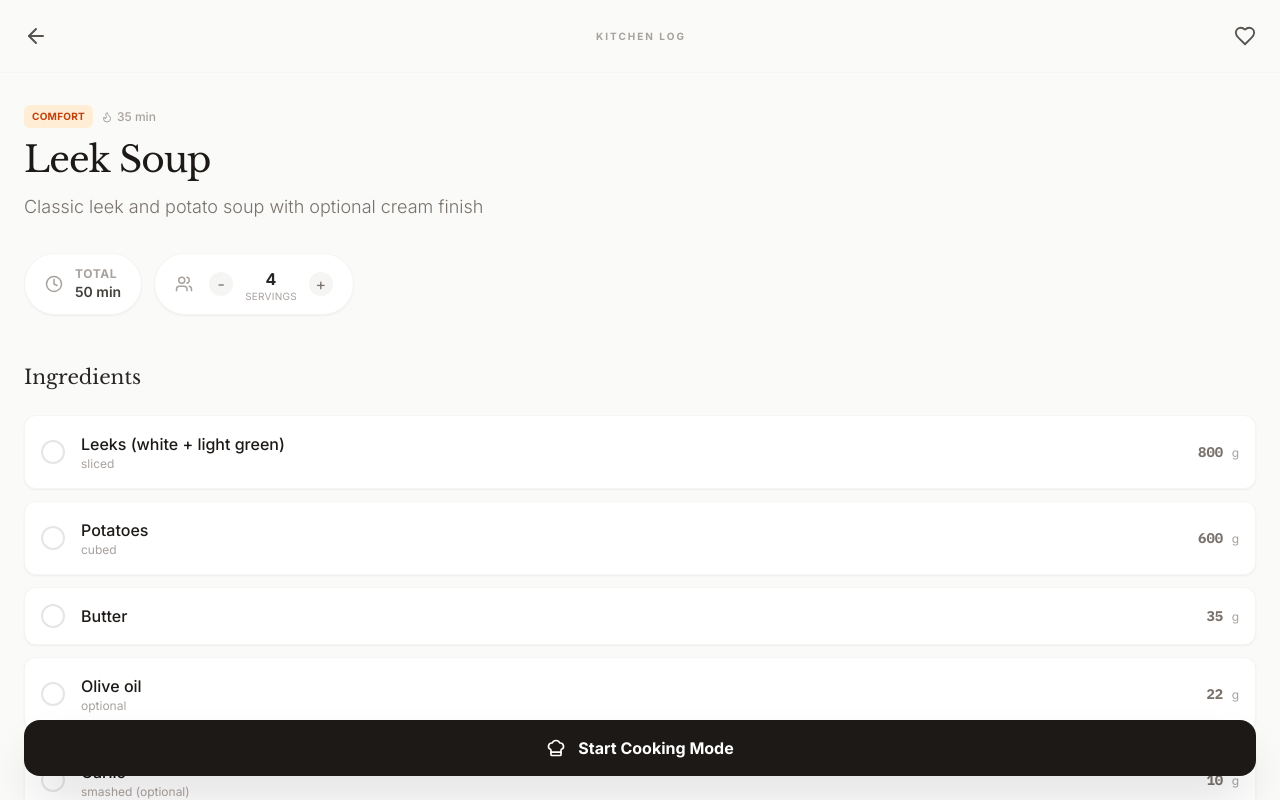
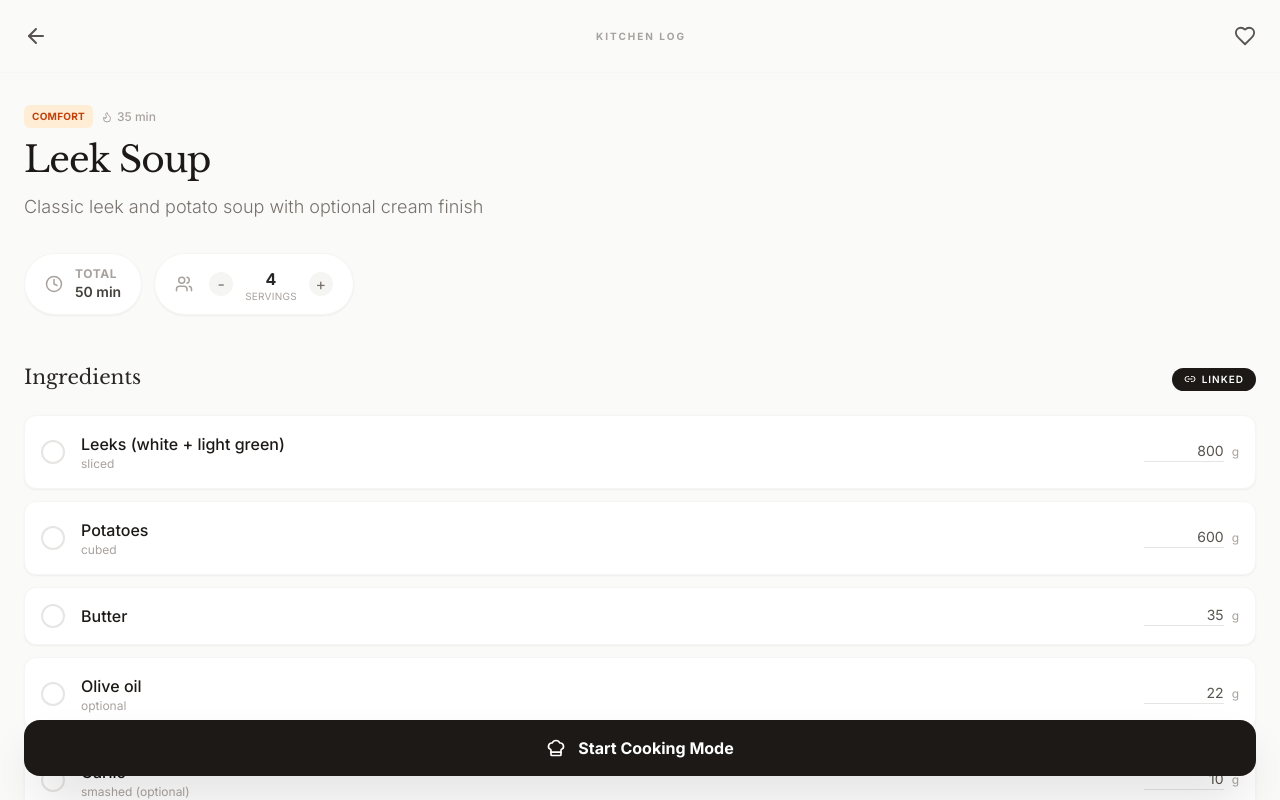
Before and after one commit to benjaminshafii/digital-empire, a React (Vite) app in the folder apps/recipes/: page / in a window 1280 px wide. Both pictures are taken after a click on the button 640 px from the left and 330 px from the top of the page. Shown: the top 800 px of the page. Built offline with nearby package versions, Linux system fonts and the light colour scheme.

Commit message:
Restore ingredient scaling with linked controls.

```diff
--- a/apps/recipes/src/components/RecipeDetail.tsx
+++ b/apps/recipes/src/components/RecipeDetail.tsx
@@ -9,6 +9,8 @@ import {
   Clock,
   Flame,
   Heart,
+  Link2,
+  Link2Off,
   Pause,
   Play,
   RotateCcw,
@@ -27,11 +29,13 @@ type ScaledIngredient = {
   unit: string;
   prep?: string;
   amount: number;
+  baseAmount: number;
   scaledAmount: number;
 };
 
 type IngredientGroup = {
   name: string;
+  scale: number;
   ingredients: ScaledIngredient[];
 };
 
@@ -54,6 +58,7 @@ type IngredientRowProps = {
   ingredient: ScaledIngredient;
   isChecked: boolean;
   onToggle: () => void;
+  onAmountChange: (value: string) => void;
 };
 
 const stripHtml = (value: string): string => {
@@ -133,15 +138,23 @@ const Timer = ({ duration, isRunning, onToggle, onReset }: TimerProps) => {
   );
 };
 
-const IngredientRow = ({ ingredient, isChecked, onToggle }: IngredientRowProps) => {
-  const amountLabel = formatScaledAmount(ingredient.scaledAmount);
+const IngredientRow = ({ ingredient, isChecked, onToggle, onAmountChange }: IngredientRowProps) => {
+  const safeAmount = Number.isFinite(ingredient.scaledAmount) ? ingredient.scaledAmount : ingredient.baseAmount;
+  const displayAmount = formatScaledAmount(safeAmount);
 
   return (
-    <button
-      type="button"
+    <div
+      role="button"
+      tabIndex={0}
       onClick={onToggle}
+      onKeyDown={(event) => {
+        if (event.key === "Enter" || event.key === " ") {
+          event.preventDefault();
+          onToggle();
+        }
+      }}
       className={
-        "group flex w-full items-center justify-between p-4 rounded-xl cursor-pointer border transition-all duration-300 " +
+        "group flex items-center justify-between gap-4 p-4 rounded-xl cursor-pointer border transition-all duration-300 " +
         (isChecked
           ? "bg-stone-50 border-transparent"
           : "bg-white border-stone-100 shadow-sm hover:shadow-md hover:border-stone-200")
@@ -175,15 +188,22 @@ const IngredientRow = ({ ingredient, isChecked, onToggle }: IngredientRowProps)
         </div>
       </div>
 
-      <span
-        className={
-          "font-mono text-sm transition-colors duration-300 " +
-          (isChecked ? "text-stone-300" : "text-stone-500 font-semibold")
-        }
+      <div
+        className="flex items-center gap-2"
+        onClick={(event) => event.stopPropagation()}
+        onKeyDown={(event) => event.stopPropagation()}
       >
-        {amountLabel} <span className="text-xs font-sans font-normal text-stone-400">{ingredient.unit}</span>
-      </span>
-    </button>
+        <input
+          type="number"
+          inputMode="decimal"
+          step="any"
+          value={displayAmount}
+          onChange={(event) => onAmountChange(event.target.value)}
+          className="ingredient-input"
+        />
+        <span className="text-xs font-sans font-normal text-stone-400">{ingredient.unit}</span>
+      </div>
+    </div>
   );
 };
 
@@ -301,32 +321,126 @@ export function RecipeDetail({ recipe, onBack }: RecipeDetailProps) {
   const [servings, setServings] = useState(baseServings);
   const [mode, setMode] = useState<"overview" | "cook">("overview");
   const [checkedIngredients, setCheckedIngredients] = useState<Set<string>>(new Set());
+  const [isLinked, setIsLinked] = useState(true);
+  const [linkedScale, setLinkedScale] = useState(1);
+  const [componentScale, setComponentScale] = useState<Record<number, number>>({});
+  const [lastEditedComponent, setLastEditedComponent] = useState(0);
 
   useEffect(() => {
     setServings(baseServings);
     setMode("overview");
     setCheckedIngredients(new Set());
+    setIsLinked(true);
+    setLinkedScale(1);
+    setComponentScale({});
+    setLastEditedComponent(0);
   }, [recipe.slug, baseServings]);
 
   const servingsRatio = servings / baseServings;
 
+  const baseAmounts = useMemo<Record<string, number>>(() => {
+    const map: Record<string, number> = {};
+    recipe.components.forEach((component, componentIndex) => {
+      component.ingredients.forEach((ingredient) => {
+        map[`${componentIndex}:${ingredient.id}`] = ingredient.amount * servingsRatio;
+      });
+    });
+    return map;
+  }, [recipe.components, servingsRatio]);
+
   const ingredientGroups = useMemo<IngredientGroup[]>(() => {
-    return recipe.components.map((component, componentIndex) => ({
+    return recipe.components.map((component, componentIndex) => {
+      const scale = isLinked ? linkedScale : componentScale[componentIndex] ?? 1;
+      return {
         name: component.name,
-      ingredients: component.ingredients.map((ingredient) => ({
-        key: `${componentIndex}:${ingredient.id}`,
+        scale,
+        ingredients: component.ingredients.map((ingredient) => {
+          const key = `${componentIndex}:${ingredient.id}`;
+          const baseAmount = baseAmounts[key] ?? ingredient.amount * servingsRatio;
+          return {
+            key,
             name: ingredient.name,
             unit: ingredient.unit,
             prep: ingredient.prep,
             amount: ingredient.amount,
-        scaledAmount: ingredient.amount * servingsRatio,
-      })),
-    }));
-  }, [recipe.components, servingsRatio]);
+            baseAmount,
+            scaledAmount: baseAmount * scale,
+          };
+        }),
+      };
+    });
+  }, [recipe.components, baseAmounts, servingsRatio, isLinked, linkedScale, componentScale]);
 
   const scaledIngredients = useMemo(() => ingredientGroups.flatMap((group) => group.ingredients), [
     ingredientGroups,
   ]);
+
+  const handleIngredientChange = useCallback(
+    (componentIndex: number, ingredientKey: string, value: string) => {
+      const trimmed = value.trim();
+      if (!trimmed) {
+        if (isLinked) {
+          setLinkedScale(1);
+        } else {
+          setComponentScale((prev) => ({ ...prev, [componentIndex]: 1 }));
+        }
+        return;
+      }
+
+      const parsed = Number.parseFloat(trimmed);
+      if (Number.isNaN(parsed) || parsed <= 0) return;
+
+      const baseAmount = baseAmounts[ingredientKey];
+      if (!baseAmount || baseAmount <= 0) return;
+
+      const ratio = parsed / baseAmount;
+      if (isLinked) {
+        setLinkedScale(ratio);
+      } else {
+        setComponentScale((prev) => ({ ...prev, [componentIndex]: ratio }));
+      }
+      setLastEditedComponent(componentIndex);
+    },
+    [baseAmounts, isLinked]
+  );
+
+  const toggleIngredient = useCallback((key: string) => {
+    setCheckedIngredients((prev) => {
+      const next = new Set(prev);
+      if (next.has(key)) {
+        next.delete(key);
+      } else {
+        next.add(key);
+      }
+      return next;
+    });
+  }, []);
+
+  const resetIngredients = useCallback(() => {
+    setCheckedIngredients(new Set());
+  }, []);
+
+  const toggleLink = useCallback(() => {
+    if (isLinked) {
+      setIsLinked(false);
+      setComponentScale((prev) => {
+        const next = { ...prev };
+        recipe.components.forEach((_, index) => {
+          next[index] = prev[index] ?? linkedScale;
+        });
+        return next;
+      });
+    } else {
+      setIsLinked(true);
+      setLinkedScale(componentScale[lastEditedComponent] ?? linkedScale);
+    }
+  }, [isLinked, linkedScale, componentScale, lastEditedComponent, recipe.components]);
+
+  const resetScale = useCallback(() => {
+    setLinkedScale(1);
+    setComponentScale({});
+    setLastEditedComponent(0);
+  }, []);
 
   const scaleStepText = useCallback(
     (html: string): string => {
@@ -382,22 +496,6 @@ export function RecipeDetail({ recipe, onBack }: RecipeDetailProps) {
     return steps;
   }, [recipe.components, scaleStepText, totalMinutes]);
 
-  const toggleIngredient = useCallback((key: string) => {
-    setCheckedIngredients((prev) => {
-      const next = new Set(prev);
-      if (next.has(key)) {
-        next.delete(key);
-      } else {
-        next.add(key);
-      }
-      return next;
-    });
-  }, []);
-
-  const resetIngredients = useCallback(() => {
-    setCheckedIngredients(new Set());
-  }, []);
-
   const difficultyLabel = useMemo(() => {
     if (!totalMinutes) return "Flexible";
     if (totalMinutes <= 30) return "Easy";
@@ -409,6 +507,9 @@ export function RecipeDetail({ recipe, onBack }: RecipeDetailProps) {
   const cookTimeLabel = recipe.cookTime ? formatTime(recipe.cookTime) : null;
   const hasMultipleComponents = ingredientGroups.length > 1;
   const servingsLabel = formatScaledAmount(servings);
+  const hasScaleAdjustments = isLinked
+    ? Math.abs(linkedScale - 1) > 0.001
+    : Object.values(componentScale).some((scale) => Math.abs(scale - 1) > 0.001);
 
   return (
     <div className="relative">
@@ -491,26 +592,57 @@ export function RecipeDetail({ recipe, onBack }: RecipeDetailProps) {
             </div>
 
             <section className="mb-12">
-              <div className="flex justify-between items-end mb-6">
+              <div className="flex flex-wrap items-end justify-between gap-3 mb-6">
                 <h3 className="text-xl font-serif font-medium text-stone-800">Ingredients</h3>
+                <div className="flex flex-wrap items-center gap-2">
+                  <button
+                    type="button"
+                    onClick={toggleLink}
+                    className={
+                      "flex items-center gap-1.5 px-3 py-1 rounded-full text-[10px] uppercase tracking-widest font-semibold transition " +
+                      (isLinked
+                        ? "bg-stone-900 text-white"
+                        : "bg-white text-stone-500 border border-stone-200 hover:bg-stone-100")
+                    }
+                  >
+                    {isLinked ? <Link2 size={12} /> : <Link2Off size={12} />}
+                    {isLinked ? "Linked" : "Isolated"}
+                  </button>
+                  {hasScaleAdjustments && (
+                    <button
+                      type="button"
+                      onClick={resetScale}
+                      className="text-[10px] font-semibold uppercase tracking-widest text-stone-500 hover:text-stone-700"
+                    >
+                      Reset Scale
+                    </button>
+                  )}
                   {checkedIngredients.size > 0 && (
                     <button
                       type="button"
                       onClick={resetIngredients}
-                    className="text-xs font-bold text-green-700 tracking-wider uppercase hover:opacity-70 transition"
+                      className="text-[10px] font-semibold uppercase tracking-widest text-green-700 hover:opacity-70"
                     >
                       Reset List
                     </button>
                   )}
                 </div>
+              </div>
 
               <div className="space-y-6">
-                {ingredientGroups.map((group) => (
+                {ingredientGroups.map((group, groupIndex) => (
                   <div key={group.name} className="space-y-3">
                     {hasMultipleComponents && (
+                      <div className="flex items-center justify-between">
                         <p className="text-[10px] uppercase tracking-[0.2em] text-stone-400 font-semibold">
                           {group.name}
                         </p>
+                        {!isLinked && (
+                          <span className="text-[10px] uppercase tracking-widest text-stone-400">
+                            {group.scale.toFixed(2)}x
+                          </span>
+                        )}
+                      </div>
                     )}
                     {group.ingredients.map((ingredient) => (
                       <IngredientRow
@@ -518,6 +650,7 @@ export function RecipeDetail({ recipe, onBack }: RecipeDetailProps) {
                         ingredient={ingredient}
                         isChecked={checkedIngredients.has(ingredient.key)}
                         onToggle={() => toggleIngredient(ingredient.key)}
+                        onAmountChange={(value) => handleIngredientChange(groupIndex, ingredient.key, value)}
                       />
                     ))}
                   </div>
--- a/apps/recipes/src/styles/global.css
+++ b/apps/recipes/src/styles/global.css
@@ -169,7 +169,7 @@
   }
 
   .ingredient-input {
-    @apply w-20 text-right bg-transparent border-b border-ink/20 focus:outline-none focus:border-ink-black;
+    @apply w-20 text-right bg-transparent border-b border-stone-200 text-sm text-stone-600 focus:outline-none focus:border-stone-400;
   }
 
   .component-header {
```
Lines whose indentation alone changed are shown as unchanged.
